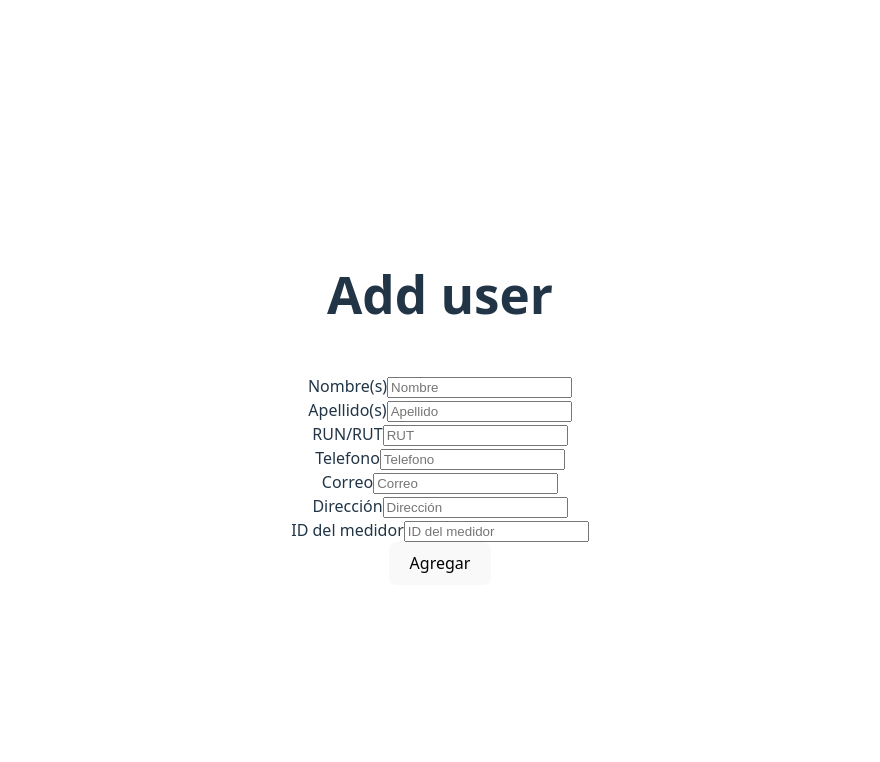
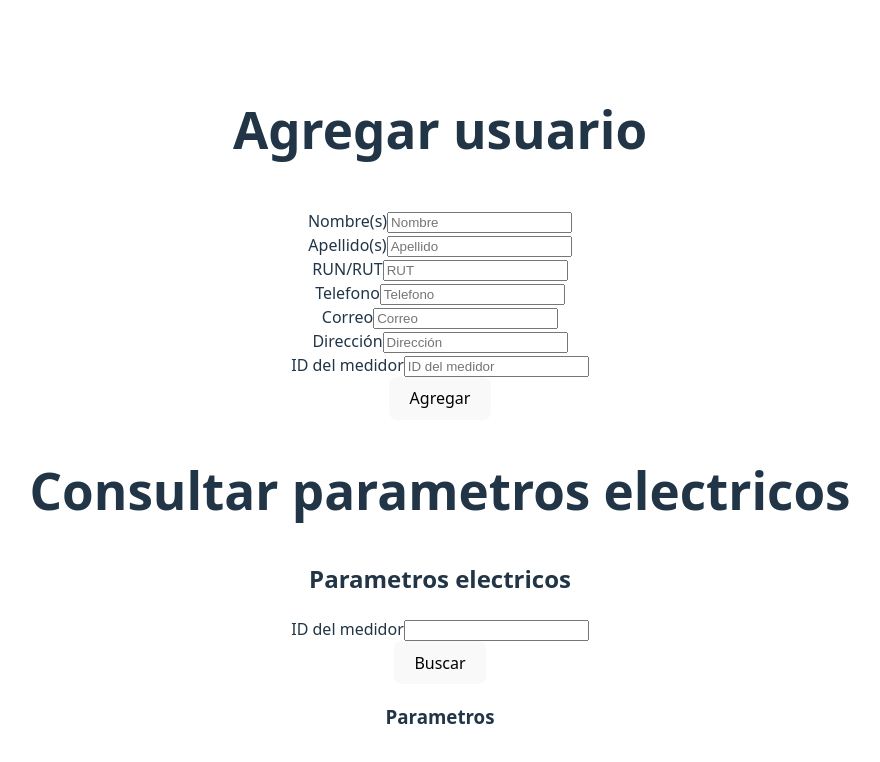
Before and after one commit to Bernullys/Cem6_practicing, a React (Vite) app in the folder background/frontendCem6/: page / in a window 1280 px wide. Shown: the top 762 px of the page, without its empty margins (200-1080 px from the left). Built offline with nearby package versions, Linux system fonts and the light colour scheme.

Commit message:
starting to fetch electric parameters to frontend

```diff
--- a/background/frontendCem6/src/App.jsx
+++ b/background/frontendCem6/src/App.jsx
@@ -1,4 +1,5 @@
-import AddUsers from './Components/AddUsers/AddUsers'
+import AddUsers from './Components/AddUsers/AddUsers';
+import CheckElecParam from './Components/CheckElecParam/CheckElecParam';
 import './App.css'
 
 function App() {
@@ -6,6 +7,7 @@ function App() {
   return (
     <>
       <AddUsers />
+      <CheckElecParam />
     </>
   )
 }
--- a/background/frontendCem6/src/Components/AddUsers/AddUsers.jsx
+++ b/background/frontendCem6/src/Components/AddUsers/AddUsers.jsx
@@ -1,8 +1,8 @@
 import { useState } from "react"
 
-
-// AddUsers take an object with the properties of Users
+// AddUsers takes from a form an object with the properties of Users
 function AddUsers () {
+    // formData set the object empty at first and then get the data using setFormData
     const [formData, setFormData] = useState({
         first_name: "",
         last_name: "",
@@ -12,7 +12,7 @@ function AddUsers () {
         address: "",
         sensor_id: ""
     });
-    // handleChange that spread the forData and set the value of the input in the key of the object.
+    // handleChange spread the formData and set the value of the input in the key of the object.
     const handleChange = (e) => {
         setFormData({ ...formData, [e.target.name]: e.target.value});
     }
@@ -26,7 +26,6 @@ function AddUsers () {
                 body: JSON.stringify(formData)
             });
             const data = await response.json();
-            console.log(data);
 
             if (response.ok) {
                 alert("User added successfully");
@@ -35,16 +34,14 @@ function AddUsers () {
                 alert("Response error adding user: " + data.detail);
             }
         } catch (error) {
-            console.error("Catched error adding user: ", error);
             alert("Catched error adding user: " + error);
         }
     }
 
-
 return (
     <section>
         <section>
-            <h1>Add user</h1>
+            <h1>Agregar usuario</h1>
             <form onSubmit={handleSubmit}>
                 <section>
                     <label htmlFor="">Nombre(s)</label>
--- /dev/null
+++ b/background/frontendCem6/src/Components/CardElecParam/CardElecParam.jsx
@@ -0,0 +1,53 @@
+function CardElecParam ( { sensor_id, date_time, voltage, current, frecuency, active_power, reactive_power, apparent_power, power_factor, energy_active } ) {
+    return (
+        <section>
+            <section>
+                <h1>Parámetros eléctricos</h1>
+                <section>
+                    <section>
+                        <h2>ID del medidor</h2>
+                        <p>{sensor_id}</p>
+                    </section>
+                    <section>
+                        <h2>Fecha y hora</h2>
+                        <p>{date_time}</p>
+                    </section>
+                    <section>
+                        <h2>Voltaje</h2>
+                        <p>{voltage}</p>
+                    </section>
+                    <section>
+                        <h2>Corriente</h2>
+                        <p>{current}</p>
+                    </section>
+                    <section>
+                        <h2>Frecuencia</h2>
+                        <p>{frecuency}</p>
+                    </section>
+                    <section>
+                        <h2>Potencia activa</h2>
+                        <p>{active_power}</p>
+                    </section>
+                    <section>
+                        <h2>Potencia reactiva</h2>
+                        <p>{reactive_power}</p>
+                    </section>
+                    <section>
+                        <h2>Potencia aparente</h2>
+                        <p>{apparent_power}</p>
+                    </section>
+                    <section>
+                        <h2>Factor de potencia</h2>
+                        <p>{power_factor}</p>
+                    </section>
+                    <section>
+                        <h2>Energía activa</h2>
+                        <p>{energy_active}</p>
+                    </section>
+                </section>
+            </section>
+        </section>
+    )
+}
+
+export default CardElecParam;
--- /dev/null
+++ b/background/frontendCem6/src/Components/CheckElecParam/CheckElecParam.jsx
@@ -0,0 +1,62 @@
+import { useState } from "react";
+import CardElecParam from "../CardElecParam/CardElecParam";
+import fetchElecParam from "./fetchElectricParam";
+
+
+function CheckElecParam () {
+
+    const [device_id, setDeviceId] = useState("");
+    const [data, setData] = useState([]);
+
+    const handleData = async(e) => {
+        e.preventDefault();
+
+
+        const fetchedData = await fetchElecParam(device_id);
+        console.log(fetchedData);
+        setData(fetchedData);
+
+    }
+
+    return (
+        <section>
+            <h1>Consultar parametros electricos</h1>
+            <section>
+                <h2>Parametros electricos</h2>
+            </section>
+            <section>
+                <form onSubmit={handleData}>
+                    <section>
+                        <label htmlFor="device_id">ID del medidor</label>
+                        <input onChange={(e) => setDeviceId(e.target.value)} value={device_id} type="number" name="device_id" id="device_id" />
+                    </section>
+                    <section>
+                        <button type="submit" >Buscar</button>
+                    </section>
+                </form>
+            </section>
+            <section>
+                <h3>Parametros</h3>
+                {
+                    data.map((electricParameters, index) => (
+                        <CardElecParam
+                            key={index}
+                            sensor_id={electricParameters.sensor_id}
+                            date_time={electricParameters.date_time}
+                            voltage={electricParameters.voltage}
+                            current={electricParameters.current}
+                            frecuency={electricParameters.frecuency}
+                            active_power={electricParameters.active_power}
+                            reactive_power={electricParameters.reactive_power}
+                            apparent_power={electricParameters.apparent_power}
+                            power_factor={electricParameters.power_factor}
+                            energy_active={electricParameters.energy_active}
+                        />
+                    ))
+                }
+            </section>
+        </section>
+    )
+}
+
+export default CheckElecParam
--- /dev/null
+++ b/background/frontendCem6/src/Components/CheckElecParam/fetchElectricParam.js
@@ -0,0 +1,23 @@
+async function fetchElecParam (device_id) {
+    try {
+        const response = await fetch(`http://127.0.0.1:8000/read/${device_id}?start_add=0&end_add=9`, {
+            method: "GET",
+            mode: "cors",
+            headers: { "Content-Type": "application/json"},
+        });
+
+        if (!response.ok) {
+            const errorData = await response.json();
+            throw new Error(errorData.detail || "Failed to fetch data");
+        }
+        const result = await response.json();
+        console.log("Fetched data: ", result);
+        return result.data || [];
+
+    } catch (error) {
+        console.error("Error fetching electric parameters: ", error);
+        return []
+    }
+}
+
+export default fetchElecParam;
```
Also changed, not shown: 2 other files (tests, documents, lock files or other folders).
